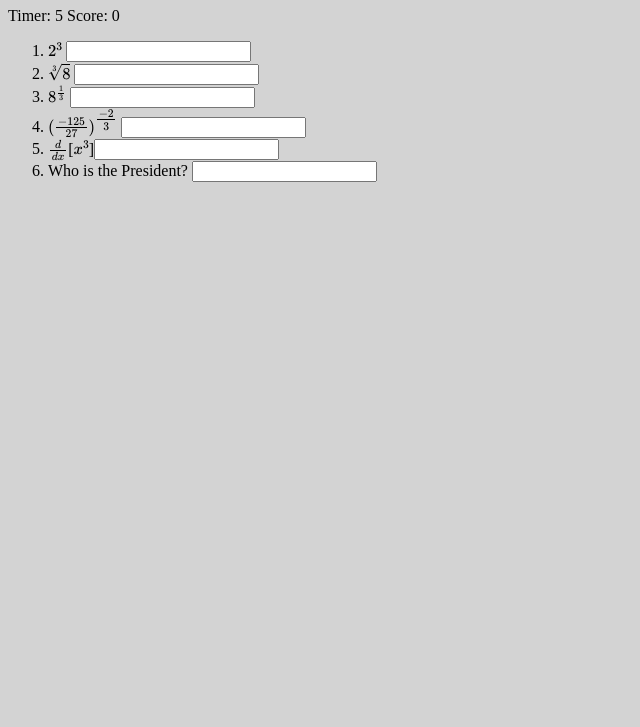
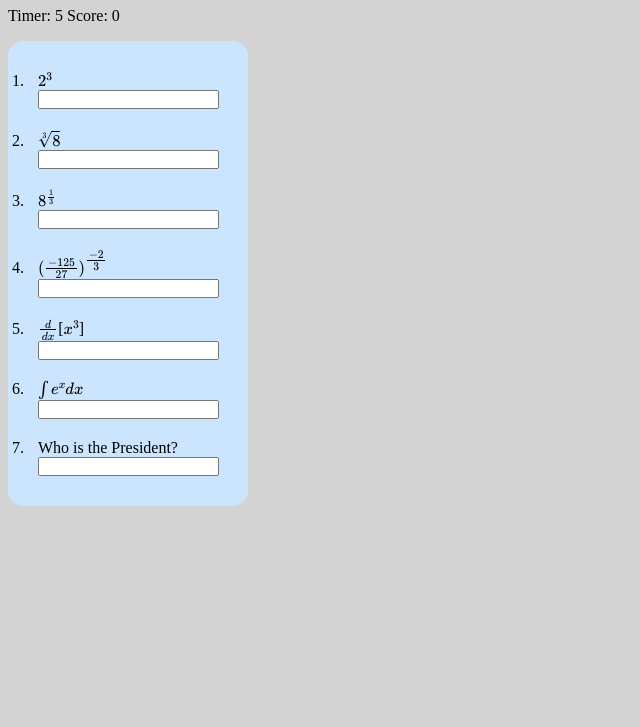
Before and after one commit to LexingtonLuther/HW-Checker, a plain HTML site: page index.html in a window 1280 px wide. Shown: the part 73-800 px from the top of the page, without its empty margins (0-640 px from the left). Drawn offline with nearby package versions, Linux system fonts and the light colour scheme.

Commit message:
add final code

```diff
--- a/index.html
+++ b/index.html
@@ -19,17 +19,19 @@
   Your browser does not support the audio tag
 </audio>
 
-<h1>Gary's Awesome Math Problems</h1>
+<h1>Lex's Awesome Math Problems</h1>
 <div>Timer: <span id="theTime">0</span> Score: <span id="score">0</span></div>
-<ol>
-  <li>\( 2^3 \) <input data-correct="8" /> </li>
-  <li>\( \sqrt[3]{8} \) <input data-correct="c81e728d9d4c2f636f067f89cc14862c" /></li>
-  <li>\( 8^\frac{1}{3} \) <input data-correct="c81e728d9d4c2f636f067f89cc14862c" /></li>
-  <li>\( (\frac{-125}{27})^\tfrac{-2}{3} \) <input data-correct="9/25" /></li>
-  <li>\( \frac{d}{dx} \)[\( x^3 \)]<input data-correct="3x^2"</li>
-
-  <li>Who is the President? <input data-correct="Trump" /></li>
-</ol>
+<div class="listdiv">
+  <ol>
+    <li>\( 2^3 \) <input data-correct="8" /> </li>
+    <li>\( \sqrt[3]{8} \) <input data-correct="2" /></li>
+    <li>\( 8^\frac{1}{3} \) <input data-correct="2" /></li>
+    <li>\( (\frac{-125}{27})^\tfrac{-2}{3} \) <input data-correct="9/25" /></li>
+    <li>\( \frac{d}{dx} \)[\( x^3 \)] <input data-correct="3x^2"/></li>
+    <li>\(\int e^x dx\) <input data-correct="e^x"/></li>
+    <li>Who is the President? <input data-correct="Trump" /></li>
+  </ol>
+</div>
 <!-- partial -->
   <script src='https://cdnjs.cloudflare.com/ajax/libs/jquery/3.4.1/jquery.min.js'></script>
 <script src='https://cdnjs.cloudflare.com/ajax/libs/blueimp-md5/2.12.0/js/md5.min.js'></script><script  src="./script.js"></script>
--- a/style.css
+++ b/style.css
@@ -13,3 +13,15 @@ body{
 audio {
   display: none;
 }
+ol {
+  padding: 20px;
+  background: #cce5ff;
+  border-radius: 15px;
+  width: 200px;
+}
+li {
+  padding: 10px;
+}
+input {
+  padding: 0px;
+}
```
